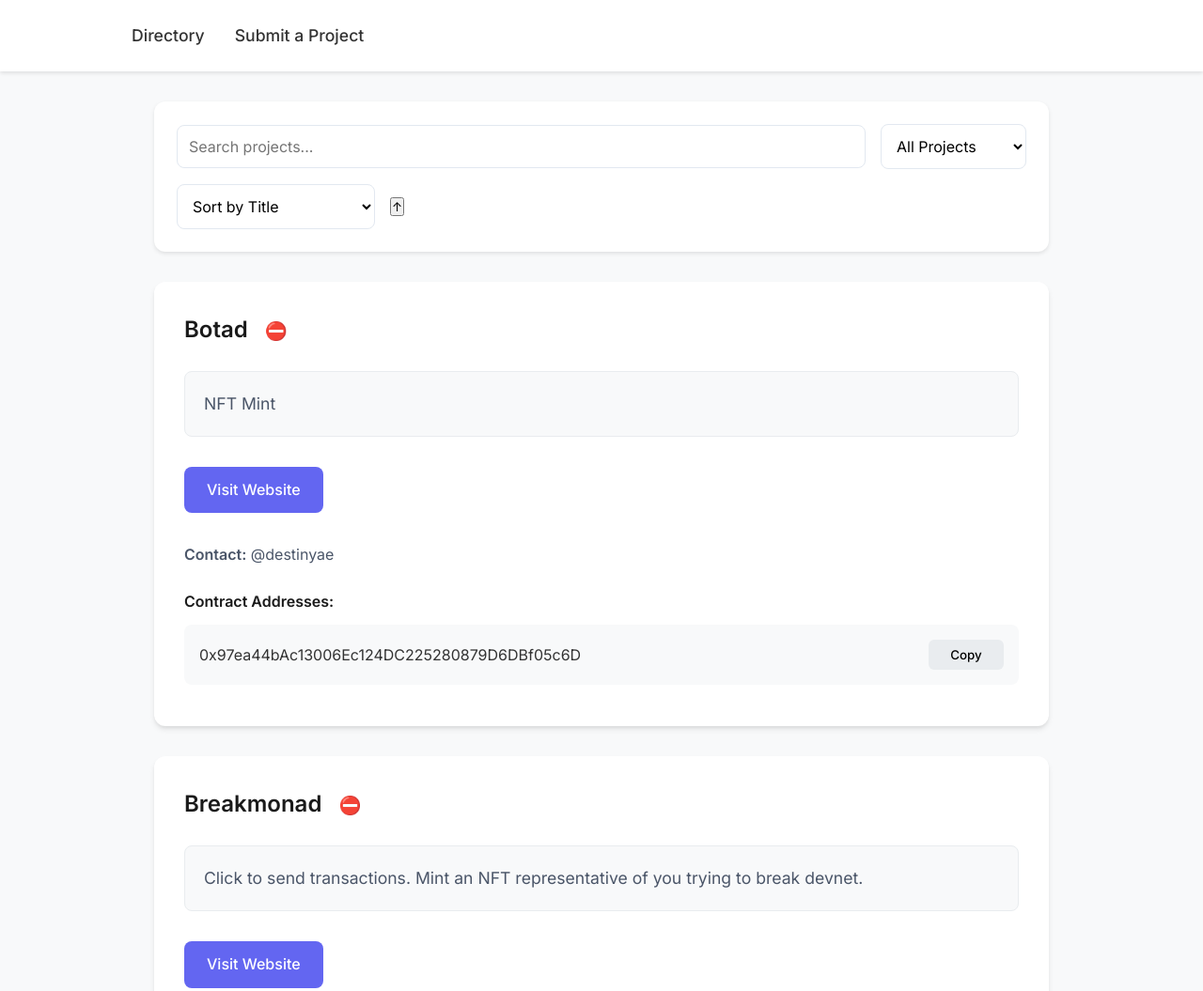
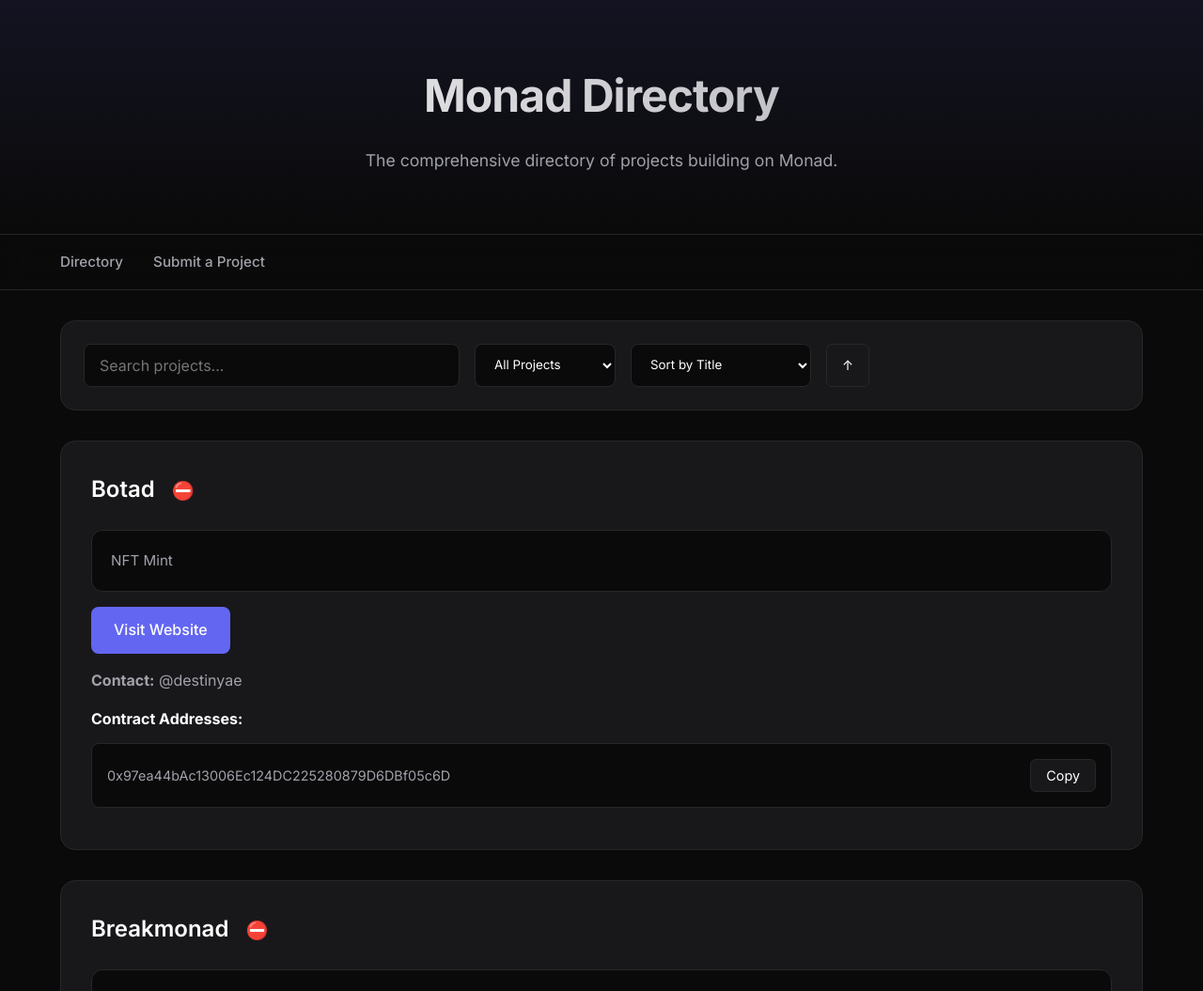
Before and after one commit to btcbarry/Monad-Directory, a plain HTML site: page index.html in a window 1280 px wide. Shown: the top 1055 px of the page at 94% size. Drawn offline with Linux system fonts and the light colour scheme.

Commit message:
Index.html

```diff
--- a/index.html
+++ b/index.html
@@ -6,27 +6,66 @@
     <title>Monad Directory</title>
     <link rel="preconnect" href="https://fonts.googleapis.com">
     <link rel="preconnect" href="https://fonts.gstatic.com" crossorigin>
-    <link href="https://fonts.googleapis.com/css2?family=Inter:wght@400;500;600&display=swap" rel="stylesheet">
+    <link href="https://fonts.googleapis.com/css2?family=Inter:wght@400;500;600;700&display=swap" rel="stylesheet">
     <style>
+        :root {
+            --primary: #6366f1;
+            --background: #0a0a0a;
+            --text: #ffffff;
+            --text-secondary: #a1a1aa;
+            --card-bg: #18181b;
+            --border: #27272a;
+            --hover-border: #3f3f46;
+            --success: #059669;
+            --error: #dc2626;
+        }
+
         * {
             margin: 0;
             padding: 0;
             box-sizing: border-box;
-            font-family: 'Inter', -apple-system, BlinkMacSystemFont, sans-serif;
+            font-family: 'Inter', sans-serif;
         }
 
         body {
-            background-color: #f8f9fa;
-            color: #333;
+            background-color: var(--background);
+            color: var(--text);
             line-height: 1.6;
+            min-height: 100vh;
+        }
+
+        .site-header {
+            padding: 4rem 0;
+            text-align: center;
+            border-bottom: 1px solid var(--border);
+            background: linear-gradient(to bottom, rgba(99, 102, 241, 0.1), transparent);
+        }
+
+        .site-header h1 {
+            font-size: 3rem;
+            font-weight: 700;
+            margin-bottom: 1rem;
+            background: linear-gradient(to right, #fff, #a1a1aa);
+            -webkit-background-clip: text;
+            -webkit-text-fill-color: transparent;
+            letter-spacing: -0.02em;
+        }
+
+        .hero-text {
+            color: var(--text-secondary);
+            font-size: 1.1rem;
+            max-width: 600px;
+            margin: 0 auto;
         }
 
         nav {
-            background-color: white;
-            padding: 1.5rem;
+            background-color: rgba(10, 10, 10, 0.8);
+            backdrop-filter: blur(12px);
+            -webkit-backdrop-filter: blur(12px);
+            padding: 1rem;
             position: sticky;
             top: 0;
-            box-shadow: 0 2px 4px rgba(0,0,0,0.1);
+            border-bottom: 1px solid var(--border);
             z-index: 1000;
         }
 
@@ -34,41 +73,93 @@
             list-style: none;
             display: flex;
             gap: 2rem;
-            max-width: 1000px;
+            max-width: 1200px;
             margin: 0 auto;
+            padding: 0 1.5rem;
         }
 
         nav a {
             text-decoration: none;
-            color: #333;
+            color: var(--text-secondary);
             font-weight: 500;
-            font-size: 1.1rem;
+            transition: color 0.2s;
+            font-size: 0.95rem;
+        }
+
+        nav a:hover {
+            color: var(--text);
         }
 
         .container {
-            max-width: 1000px;
-            margin: 2rem auto;
-            padding: 0 1.5rem;
+            max-width: 1200px;
+            margin: 0 auto;
+            padding: 2rem 1.5rem;
+        }
+
+        .controls-section {
+            background: var(--card-bg);
+            padding: 1.5rem;
+            border-radius: 16px;
+            margin-bottom: 2rem;
+            border: 1px solid var(--border);
+        }
+
+        .filters {
+            display: flex;
+            gap: 1rem;
+            flex-wrap: wrap;
+        }
+
+        .search-input {
+            background: var(--background);
+            border: 1px solid var(--border);
+            color: var(--text);
+            padding: 0.75rem 1rem;
+            border-radius: 8px;
+            width: 100%;
+            max-width: 400px;
+            transition: all 0.2s ease;
+        }
+
+        .search-input:focus {
+            outline: none;
+            border-color: var(--primary);
+            box-shadow: 0 0 0 2px rgba(99, 102, 241, 0.1);
+        }
+
+        .filter-select, .sort-select {
+            background: var(--background);
+            border: 1px solid var(--border);
+            color: var(--text);
+            padding: 0.75rem 1rem;
+            border-radius: 8px;
+            cursor: pointer;
+            min-width: 150px;
+            transition: all 0.2s ease;
+        }
+
+        .filter-select:hover, .sort-select:hover {
+            border-color: var(--hover-border);
         }
 
         .projects-grid {
-            display: flex;
-            flex-direction: column;
+            display: grid;
             gap: 2rem;
+            grid-template-columns: 1fr;
         }
 
         .project-card {
-            background: white;
-            border-radius: 12px;
+            background: var(--card-bg);
+            border: 1px solid var(--border);
+            border-radius: 16px;
             padding: 2rem;
-            box-shadow: 0 4px 6px -1px rgba(0, 0, 0, 0.1), 0 2px 4px -1px rgba(0, 0, 0, 0.06);
-            transition: transform 0.2s, box-shadow 0.2s;
-            width: 100%;
+            transition: all 0.2s ease;
         }
 
         .project-card:hover {
             transform: translateY(-2px);
-            box-shadow: 0 10px 15px -3px rgba(0, 0, 0, 0.1), 0 4px 6px -2px rgba(0, 0, 0, 0.05);
+            border-color: var(--hover-border);
+            box-shadow: 0 4px 20px rgba(0, 0, 0, 0.2);
         }
 
         .project-header {
@@ -80,61 +171,67 @@
 
         .project-header h3 {
             font-size: 1.5rem;
-            color: #1a1a1a;
             font-weight: 600;
+            color: var(--text);
         }
 
         .project-description {
-            background: #f8f9fa;
-            border-radius: 8px;
+            background: var(--background);
+            border: 1px solid var(--border);
+            border-radius: 12px;
             padding: 1.25rem;
+            color: var(--text-secondary);
             margin: 1rem 0;
-            border: 1px solid #e9ecef;
-            font-size: 1.1rem;
-            color: #4a5568;
+            font-size: 0.95rem;
         }
 
         .button {
-            display: inline-block;
+            display: inline-flex;
+            align-items: center;
             padding: 0.75rem 1.5rem;
-            background-color: #6366f1;
+            background-color: var(--primary);
             color: white;
             text-decoration: none;
             border-radius: 8px;
             font-weight: 500;
-            transition: background-color 0.2s;
-            margin: 1rem 0;
+            transition: all 0.2s ease;
+            border: none;
+            cursor: pointer;
         }
 
         .button:hover {
-            background-color: #4f46e5;
+            opacity: 0.9;
+            transform: translateY(-1px);
         }
 
         .contract-address {
+            background: var(--background);
+            border: 1px solid var(--border);
+            border-radius: 8px;
+            padding: 1rem;
+            margin: 0.75rem 0;
             display: flex;
             justify-content: space-between;
             align-items: center;
-            background: #f8f9fa;
-            padding: 1rem;
-            border-radius: 8px;
-            margin: 0.75rem 0;
             font-family: 'SF Mono', 'Consolas', monospace;
+            color: var(--text-secondary);
+            font-size: 0.9rem;
         }
 
         .copy-button {
-            background: #e9ecef;
-            border: none;
+            background: var(--card-bg);
+            border: 1px solid var(--border);
+            color: var(--text);
             padding: 0.5rem 1rem;
             border-radius: 6px;
             cursor: pointer;
-            font-weight: 500;
-            transition: background-color 0.2s;
-            margin-left: 1rem;
-            min-width: 80px;
+            transition: all 0.2s ease;
+            font-size: 0.9rem;
         }
 
         .copy-button:hover {
-            background: #dee2e6;
+            border-color: var(--primary);
+            background: var(--background);
         }
 
         .status-indicator {
@@ -142,60 +239,22 @@
             margin-left: 0.75rem;
             font-size: 1.2rem;
         }
-
-        .controls-section {
-            background: white;
-            padding: 1.5rem;
-            border-radius: 12px;
-            margin-bottom: 2rem;
-            box-shadow: 0 2px 4px rgba(0,0,0,0.1);
-        }
-
-        .filters {
-            display: flex;
-            gap: 1rem;
-            align-items: center;
-            flex-wrap: wrap;
-        }
-
-        .search-input {
-            padding: 0.75rem;
-            border: 1px solid #e2e8f0;
-            border-radius: 8px;
-            font-size: 1rem;
-            flex: 1;
-            min-width: 200px;
-        }
-
-        .filter-select, .sort-select {
-            padding: 0.75rem;
-            border: 1px solid #e2e8f0;
-            border-radius: 8px;
-            background: white;
-            font-size: 1rem;
-            min-width: 150px;
-        }
-
-        .sort-controls {
-            display: flex;
-            gap: 1rem;
-            align-items: center;
-            margin-top: 1rem;
-        }
-
         .form-section {
+            background: var(--card-bg);
+            border: 1px solid var(--border);
+            border-radius: 16px;
+            padding: 2rem;
             max-width: 800px;
             margin: 2rem auto;
-            padding: 2rem;
-            background: white;
-            border-radius: 12px;
-            box-shadow: 0 4px 6px -1px rgba(0, 0, 0, 0.1);
         }
 
         .form-section h2 {
+            color: var(--text);
             margin-bottom: 2rem;
-            color: #1a1a1a;
             font-size: 1.8rem;
+            background: linear-gradient(to right, #fff, #a1a1aa);
+            -webkit-background-clip: text;
+            -webkit-text-fill-color: transparent;
         }
 
         .form-group {
@@ -205,75 +264,89 @@
         .form-group label {
             display: block;
             margin-bottom: 0.5rem;
+            color: var(--text-secondary);
             font-weight: 500;
-            color: #4a5568;
+        }
+
+        input, textarea {
+            background: var(--background);
+            border: 1px solid var(--border);
+            color: var(--text);
+            padding: 0.75rem;
+            border-radius: 8px;
+            width: 100%;
+            font-size: 1rem;
+            transition: all 0.2s ease;
+        }
+
+        input:focus, textarea:focus {
+            outline: none;
+            border-color: var(--primary);
+            box-shadow: 0 0 0 2px rgba(99, 102, 241, 0.1);
         }
 
         .checkbox-group {
             display: flex;
             align-items: center;
             gap: 0.5rem;
+            padding: 0.5rem 0;
         }
 
         .checkbox-group input[type="checkbox"] {
-            width: auto;
-        }
-
-        input, textarea {
-            width: 100%;
-            padding: 0.75rem;
-            border: 1px solid #e2e8f0;
-            border-radius: 8px;
-            font-size: 1rem;
-            transition: border-color 0.2s;
-        }
-
-        input:focus, textarea:focus {
-            outline: none;
-            border-color: #6366f1;
+            width: 18px;
+            height: 18px;
+            border-radius: 4px;
+            cursor: pointer;
         }
 
         .success-message {
-            display: none;
-            background-color: #10B981;
+            background: var(--success);
             color: white;
             padding: 1rem;
             border-radius: 8px;
             margin-top: 1rem;
+            display: none;
+            animation: fadeIn 0.3s ease;
         }
 
-        .project-notes {
-            margin: 1rem 0;
-            color: #4a5568;
-        }
-
-        .project-contact {
-            margin: 1rem 0;
-            color: #4a5568;
-        }
-
-        .contract-section {
-            margin-top: 1.5rem;
-        }
-
-        .contract-section strong {
-            display: block;
-            margin-bottom: 0.75rem;
-            color: #1a1a1a;
+        @keyframes fadeIn {
+            from { opacity: 0; transform: translateY(-10px); }
+            to { opacity: 1; transform: translateY(0); }
         }
 
         @media (max-width: 768px) {
+            .site-header {
+                padding: 2rem 1rem;
+            }
+
+            .site-header h1 {
+                font-size: 2rem;
+            }
+
+            .container {
+                padding: 1rem;
+            }
+
+            .project-card {
+                padding: 1.5rem;
+            }
+
             .filters {
                 flex-direction: column;
             }
 
-            .search-input, .filter-select, .sort-select {
-                width: 100%;
+            .search-input {
+                max-width: 100%;
             }
         }
     </style>
 </head>
 <body>
+    <header class="site-header">
+        <h1>Monad Directory</h1>
+        <p class="hero-text">The comprehensive directory of projects building on Monad.</p>
+    </header>
+
     <nav>
         <ul>
             <li><a href="#" onclick="showDirectory(); return false;">Directory</a></li>
@@ -296,15 +369,13 @@
                         <option value="true">On Devnet</option>
                         <option value="false">Not on Devnet</option>
                     </select>
-                </div>
-                <div class="sort-controls">
                     <select id="sortField" class="sort-select">
                         <option value="title">Sort by Title</option>
                         <option value="isOnDevnet">Sort by Devnet Status</option>
                         <option value="description">Sort by Description</option>
                         <option value="contact">Sort by Contact</option>
                     </select>
-                    <button id="sortDirection" class="sort-direction">↑</button>
+                    <button id="sortDirection" class="copy-button">↑</button>
                 </div>
             </div>
             <div class="projects-grid"></div>
@@ -344,7 +415,7 @@
                 <button type="submit" class="button">Submit Project</button>
             </form>
             <div id="success-message" class="success-message">
-                Your submission has been received and is pending approval.
+                Project submitted successfully! We'll review it shortly.
             </div>
         </div>
     </div>
@@ -352,13 +423,17 @@
     <script>
         let projectsData = [];
         let sortAscending = true;
-        let activeFilters = new Set();
 
         function copyToClipboard(text, button) {
             navigator.clipboard.writeText(text).then(() => {
+                const originalText = button.textContent;
                 button.textContent = 'Copied!';
+                button.style.borderColor = 'var(--success)';
+                button.style.color = 'var(--success)';
                 setTimeout(() => {
-                    button.textContent = 'Copy';
+                    button.textContent = originalText;
+                    button.style.borderColor = '';
+                    button.style.color = '';
                 }, 2000);
             });
         }
@@ -375,17 +450,6 @@
                 ? project.contact.map(c => `@${c}`).join(', ')
                 : `@${project.contact}`;
 
-            const contractAddresses = project.relatedContractAddresses.length
-                ? project.relatedContractAddresses.map(addr => `
-                    <div class="contract-address">
-                        <span>${addr}</span>
-                        <button class="copy-button" onclick="copyToClipboard('${addr}', this)">
-                            Copy
-                        </button>
-                    </div>
-                `).join('')
-                : '<p>No contract addresses available</p>';
-
             return `
                 <div class="project-card">
                     <div class="project-header">
@@ -395,11 +459,21 @@
                         ${project.description}
                     </div>
                     <a href="${project.website}" class="button" target="_blank">Visit Website</a>
-                    ${project.notes ? `<p class="project-notes"><strong>Notes:</strong> ${project.notes}</p>` : ''}
-                    <p class="project-contact"><strong>Contact:</strong> ${contactDisplay}</p>
+                    ${project.notes ? `<p class="project-description"><strong>Notes:</strong> ${project.notes}</p>` : ''}
+                    <p style="color: var(--text-secondary); margin: 1rem 0;"><strong>Contact:</strong> ${contactDisplay}</p>
                     <div class="contract-section">
                         <strong>Contract Addresses:</strong>
-                        ${contractAddresses}
+                        ${project.relatedContractAddresses.length
+                            ? project.relatedContractAddresses.map(addr => `
+                                <div class="contract-address">
+                                    <span>${addr}</span>
+                                    <button class="copy-button" onclick="copyToClipboard('${addr}', this)">
+                                        Copy
+                                    </button>
+                                </div>
+                            `).join('')
+                            : '<p style="color: var(--text-secondary);">No contract addresses available</p>'
+                        }
                     </div>
                 </div>
             `;
@@ -408,16 +482,14 @@
         async function loadProjects() {
             try {
                 const response = await fetch('projects.json');
-                if (!response.ok) {
-                    throw new Error(`HTTP error! status: ${response.status}`);
-                }
+                if (!response.ok) throw new Error(`HTTP error! status: ${response.status}`);
                 projectsData = await response.json();
                 applyFiltersAndSort();
             } catch (error) {
                 console.error('Error loading projects:', error);
-                document.getElementById('directory').innerHTML = `
-                    <div style="color: red; padding: 20px;">
-                        Error loading projects. Please check the console for details.
+                document.querySelector('.projects-grid').innerHTML = `
+                    <div style="color: var(--error); padding: 20px;">
+                        Error loading projects. Please try again later.
                     </div>
                 `;
             }
@@ -458,8 +530,8 @@
                     valueB.localeCompare(valueA);
             });
 
-            const directory = document.getElementById('directory');
-            directory.querySelector('.projects-grid').innerHTML = filteredProjects.map(renderProjectCard).join('');
+            document.querySelector('.projects-grid').innerHTML =
+                filteredProjects.map(renderProjectCard).join('');
         }
 
         function showDirectory() {
```
